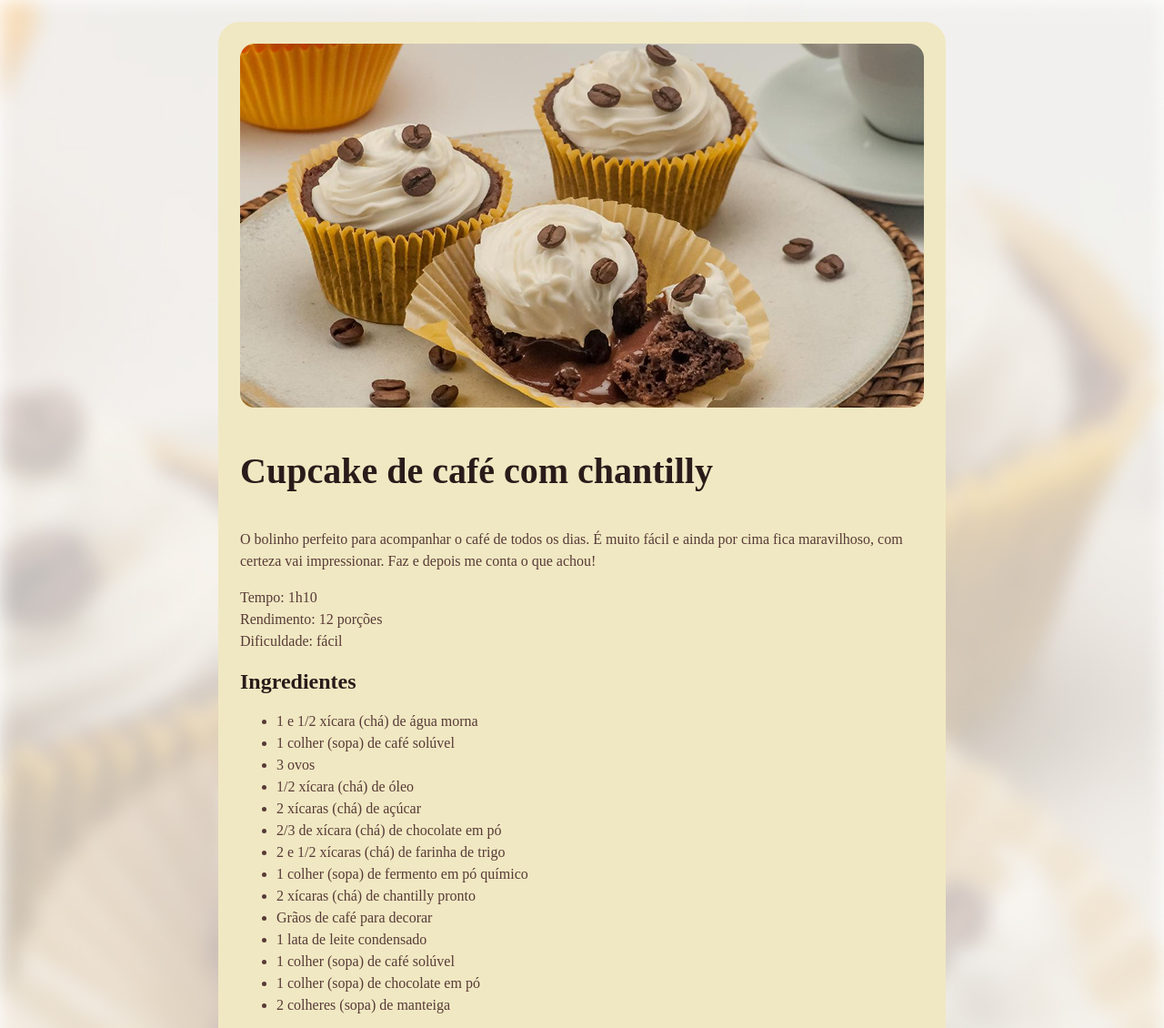
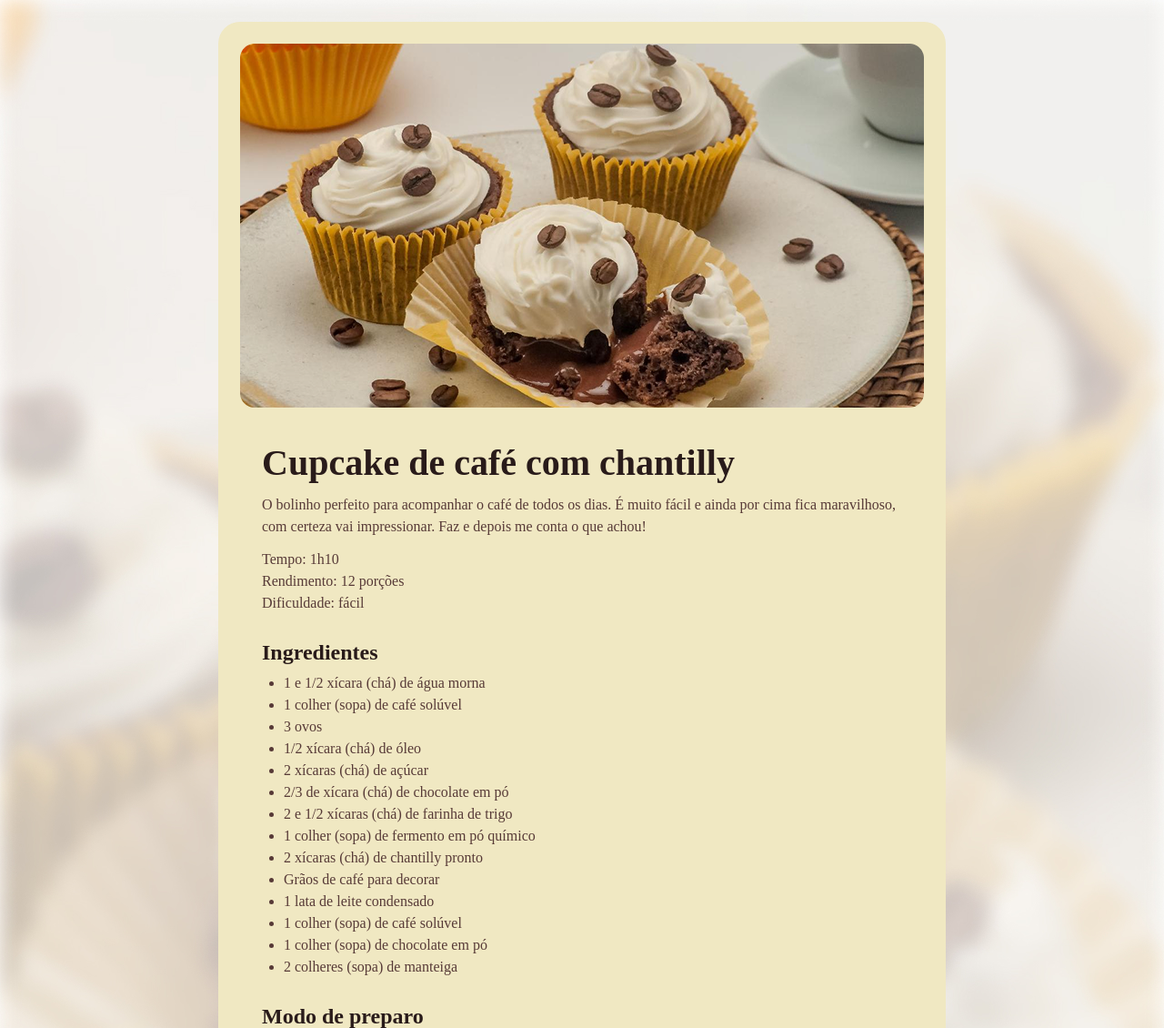
Before and after one commit to marcelocarvalho1/Receita, a plain HTML site: page index.html in a window 1280 px wide. Shown: the top 1130 px of the page at 91% size. Drawn offline with Linux system fonts and the light colour scheme; a web font is replaced by a local one.

Commit message:
refactor styles.css to improve layout and spacing for better readability

```diff
--- a/styles.css
+++ b/styles.css
@@ -1,3 +1,8 @@
+* {
+  margin: 0;
+  padding: 0;
+  box-sizing: border-box;
+}
 :root {
   font-family: "Alice", serif;
   line-height: 150%;
@@ -17,15 +22,36 @@ body {
   border-radius: 24px;
   margin: 24px auto;
 }
+main {
+  padding: 24px;
+  margin-bottom: 4px;
+}
+section + section {
+  margin-top: 24px;
+}
+
+#about p + P {
+  margin-top: 12px;
+}
 h1 {
   line-height: 150%;
   font-size: 40px;
   color: #291b1a;
+  margin-bottom: 4px;
+  line-height: 150%;
 }
+
 h2 {
   font-size: 24px;
   color: #291b1a;
+  margin-bottom: 4px;
+  line-height: 150%;
 }
-p, ul {
+p,
+ul {
   color: #573a37;
 }
+ul {
+  list-style-type: disc;
+  padding-left: 24px;
+}
```
